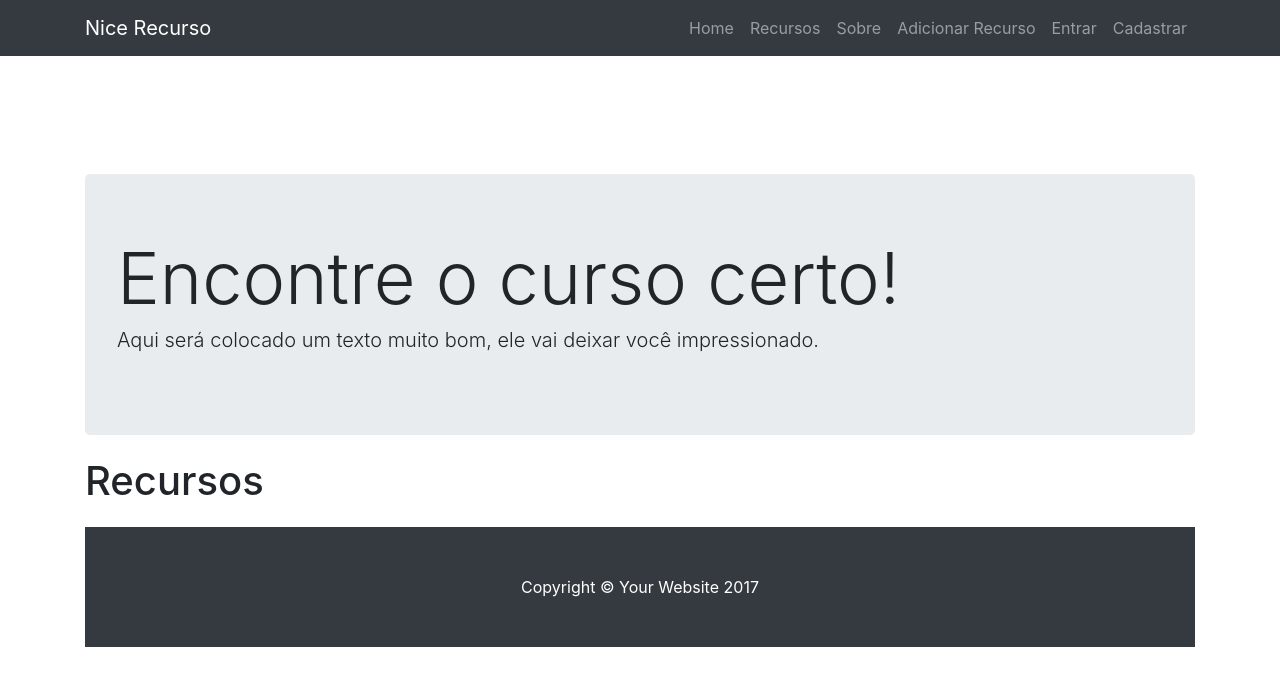
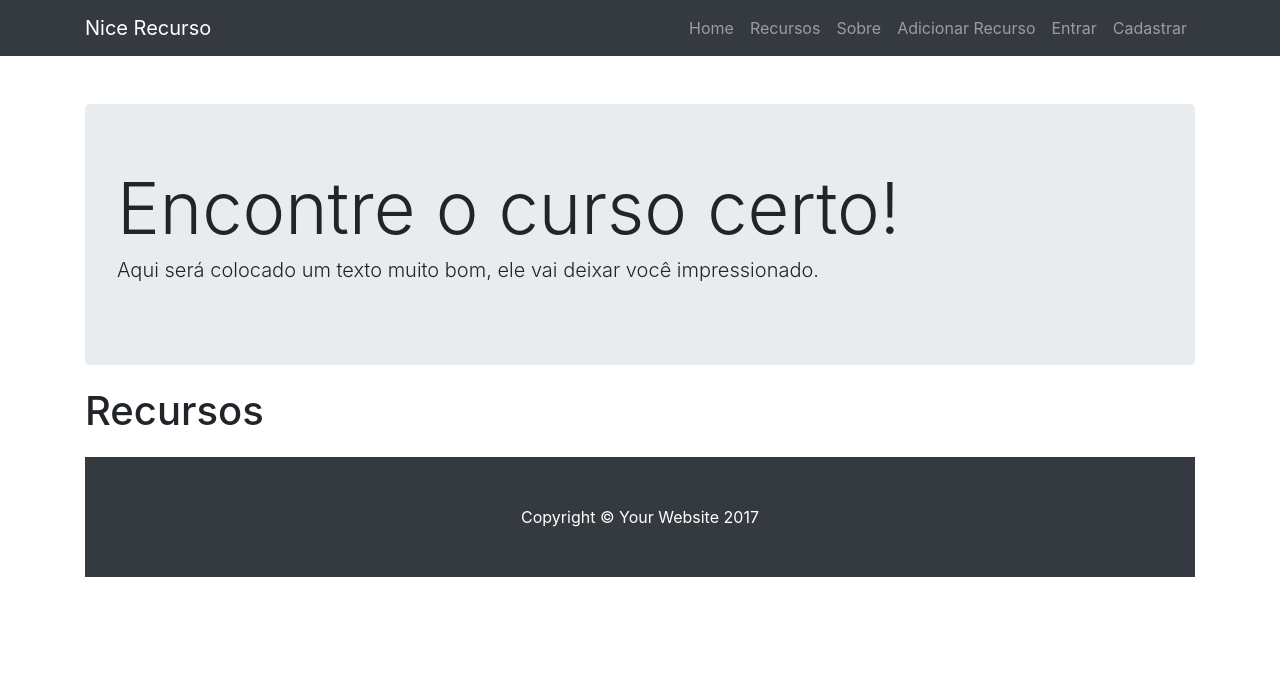
Before and after one commit to capmayer/catalogo_project, a Django app: page / in a window 1280 px wide. Shown: the top 686 px of the page. Run offline with Django 3.2, Linux system fonts and the light colour scheme; data that the repository does not hold is empty; some libraries are stand-ins or nearby versions.

Commit message:
back css

```diff
--- a/resources/static/resources/css/resources.css
+++ b/resources/static/resources/css/resources.css
@@ -5,17 +5,17 @@
  */
 
 body {
-  padding-top: 150px;
+  padding-top: 80px;
 }
 
 @media (min-width: 992px) {
   body {
-    padding-top: 150px;
+    padding-top: 80px;
   }
 }
 
 .pagination {
-  margin-bottom: 15px;
+  margin-bottom: 50px;
 }
 
 .col-centered{
```
